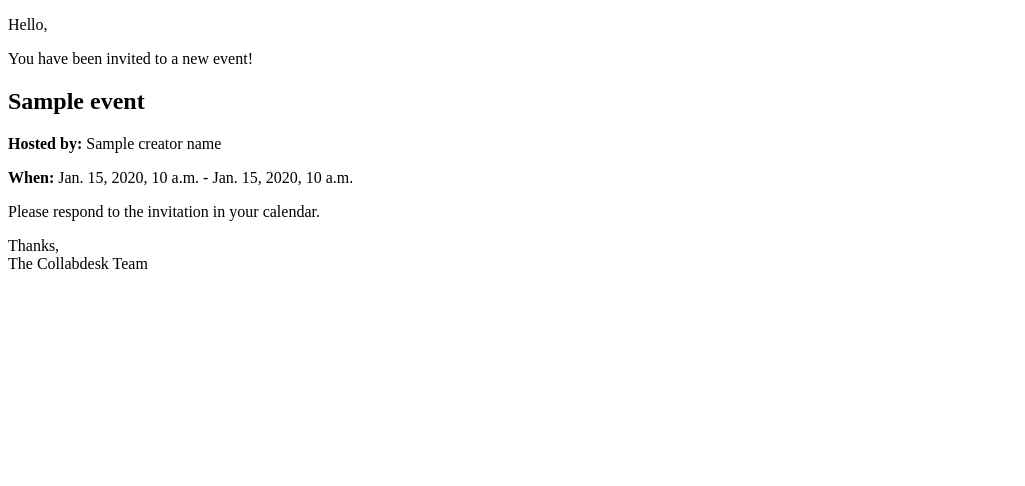
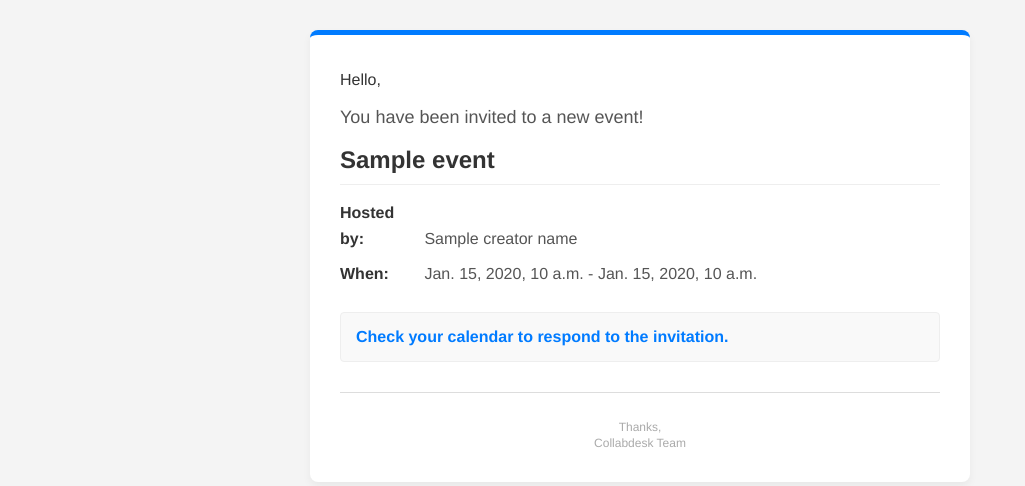
Before and after one commit to gcivil-nyu-org/team2-mon-fall25, a Django app: template backend/collabdesk/events/templates/email_templates/invite.html in a window 1280 px wide. Shown: the top 486 px of the page, without its empty margins (0-1025 px from the left). Run offline with Django 5.2, Linux system fonts and the light colour scheme; tables that the repository leaves empty hold one stand-in row (values such as "Sample post"); the template is opened without the code that fills it: values that come from a table or form of the project are taken from there, most other values are stand-ins (such as "Sample title", 1, 10 or a date in 2020).

Commit message:
Updated sender email with domain and modified invite template

```diff
--- a/backend/collabdesk/collabdesk/settings.py
+++ b/backend/collabdesk/collabdesk/settings.py
@@ -268,7 +268,7 @@ AWS_SECRET_ACCESS_KEY = os.environ.get("AWS_SECRET_ACCESS_KEY")
 AWS_STORAGE_BUCKET_NAME = "collabdesk-resources"
 
 AWS_S3_REGION_NAME = os.environ.get("region", "us-east-1")
-AWS_SES_REGION_NAME = os.environ.get("AWS_SES_REGION_NAME", "us-east-1")
+AWS_SES_REGION_NAME = os.environ.get("AWS_DEFAULT_REGION", "us-east-1")
 
 # Google Gemini AI Configuration
 GEMINI_API_KEY = os.environ.get("GEMINI_API_KEY")
@@ -281,7 +281,7 @@ AWS_S3_OBJECT_PARAMETERS = {"CacheControl": "max-age=86400"}
 AWS_S3_VERIFY = True
 AWS_S3_FILE_OVERWRITE = False
 AWS_S3_SIGNATURE_VERSION = "s3v4"
-SES_SENDER_EMAIL = "aa12037@nyu.edu"
+SES_SENDER_EMAIL = "no-reply@collabdesk.me"
 
 # Choose storage backend based on whether a bucket name is configured.
 # if AWS_STORAGE_BUCKET_NAME:
--- a/backend/collabdesk/events/templates/email_templates/invite.html
+++ b/backend/collabdesk/events/templates/email_templates/invite.html
@@ -2,21 +2,96 @@
 <html>
 <head>
     <title>Event Invitation: {{ event.title }}</title>
+    <style>
+        /* Global styles for better readability */
+        body {
+            font-family: 'Helvetica Neue', Helvetica, Arial, sans-serif;
+            background-color: #f4f4f4; /* Light background for the whole email */
+            margin: 0;
+            padding: 0;
+            -webkit-text-size-adjust: 100%;
+            -ms-text-size-adjust: 100%;
+        }
+        /* Container for the main content box */
+        .container {
+            max-width: 600px;
+            margin: 30px auto;
+            padding: 20px 30px;
+            background-color: #ffffff; /* White background for the content */
+            border-radius: 8px; /* Soft rounded corners */
+            box-shadow: 0 4px 8px rgba(0, 0, 0, 0.05); /* Subtle shadow */
+            border-top: 5px solid #007bff; /* Primary color accent border */
+        }
+        /* Header/Title styling */
+        h2 {
+            color: #333333;
+            font-size: 24px;
+            margin-top: 0;
+            margin-bottom: 15px;
+            padding-bottom: 10px;
+            border-bottom: 1px solid #eeeeee;
+        }
+        /* Highlight for important details */
+        .detail-item {
+            margin-bottom: 10px;
+            color: #555555;
+            line-height: 1.6;
+        }
+        .detail-item strong {
+            color: #333333;
+            display: inline-block;
+            width: 80px; /* Aligns the labels */
+        }
+        /* Call to Action area */
+        .cta-area {
+            margin-top: 25px;
+            padding: 15px;
+            background-color: #f9f9f9;
+            border-radius: 4px;
+            border: 1px solid #eeeeee;
+        }
+        /* Footer/Sign-off */
+        .footer {
+            margin-top: 30px;
+            padding-top: 15px;
+            border-top: 1px solid #dddddd;
+            color: #aaaaaa;
+            font-size: 12px;
+            text-align: center;
+        }
+    </style>
 </head>
 <body>
-    <p>Hello,</p>
-    <p>You have been invited to a new event!</p>
 
-    <h2>{{ event.title }}</h2>
+    <div class="container">
 
-    <p><strong>Hosted by:</strong> {{ creator_name }}</p>
-    <p><strong>When:</strong> {{ start_time }} - {{ end_time }}</p>
+        <p style="font-size: 16px; color: #333333;">Hello,</p>
+        <p style="font-size: 18px; color: #555555;">You have been invited to a new event!</p>
 
-    <p>
-        Please respond to the invitation in your calendar.
-    </p>
+        <h2>{{ event.title }}</h2>
 
-    <p>Thanks,<br>
-    The Collabdesk Team</p>
+        <div class="detail-item">
+            <strong>Hosted by:</strong> {{ creator_name }}
+        </div>
+
+        <div class="detail-item">
+            <strong>When:</strong> {{ start_time }} - {{ end_time }}
+        </div>
+
+        <div class="cta-area">
+            <p style="margin: 0; color: #007bff; font-weight: bold;">
+                <a href="#" style="color: #007bff; text-decoration: none;">
+                    Check your calendar to respond to the invitation.
+                </a>
+            </p>
+        </div>
+
+        <div class="footer">
+            <p style="margin-bottom: 0;">Thanks,</p>
+            <p style="margin-top: 2px;">Collabdesk Team</p>
+        </div>
+
+    </div>
+
 </body>
 </html>
```
